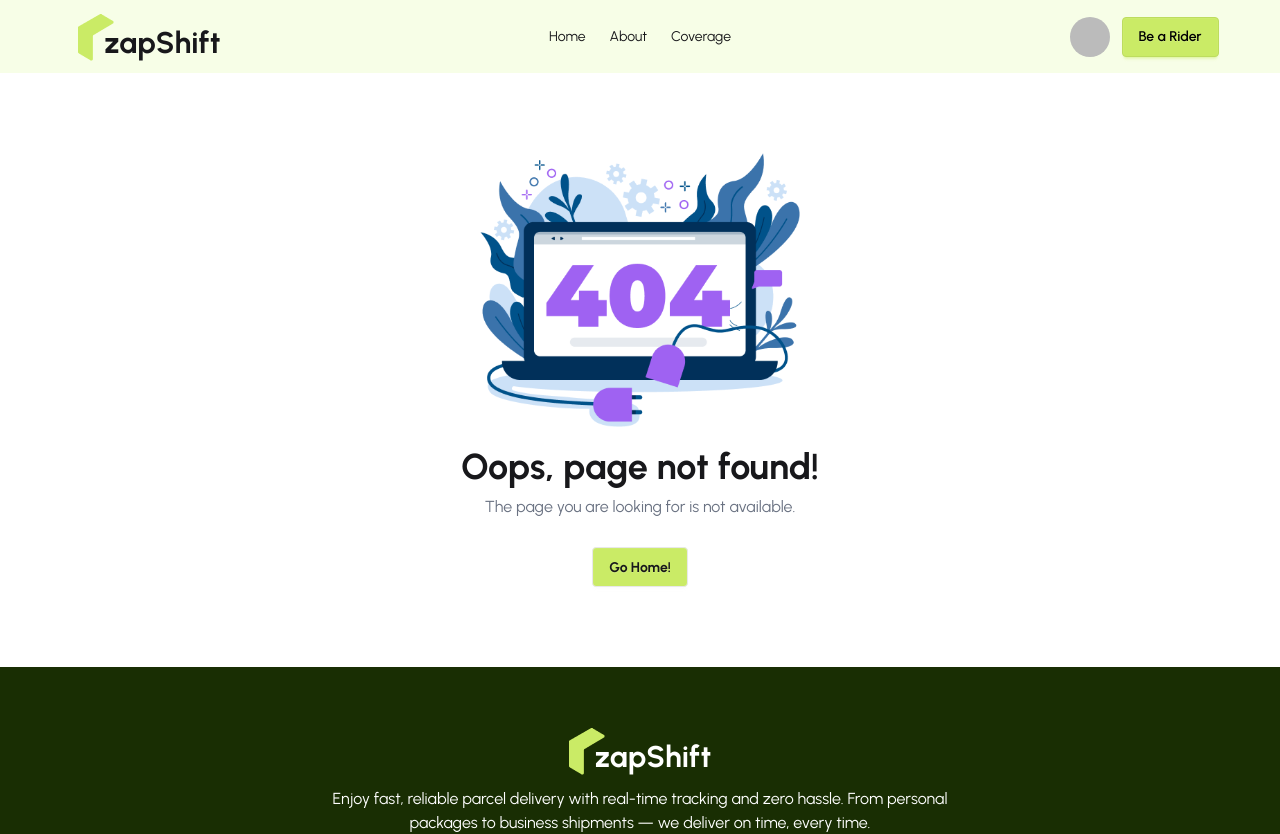
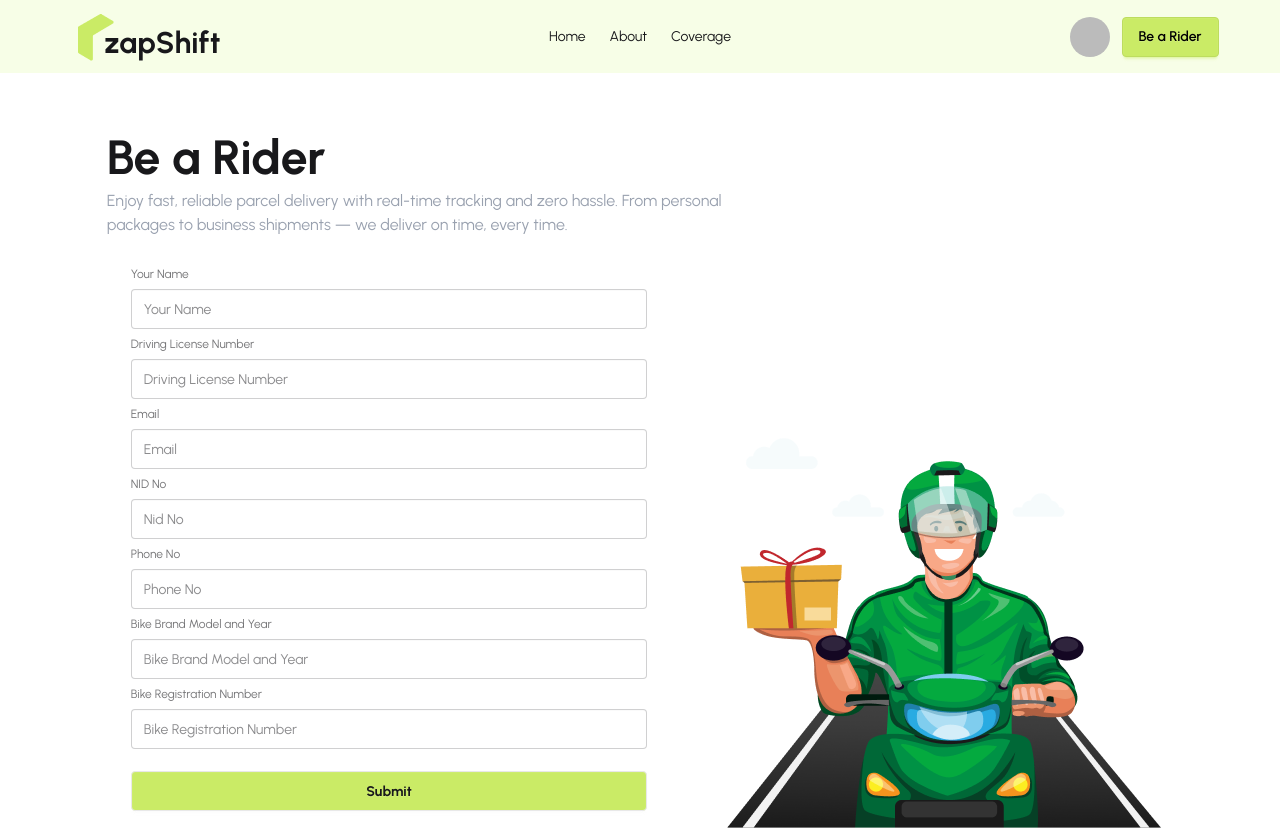
Before and after one commit to lijanahmmed/Zap-Shift-Client, a React (Vite) app: page /be-a-rider in a window 1280 px wide. Shown: the top 834 px of the page. Built offline with nearby package versions, Linux system fonts and the light colour scheme; no server answers; sample sign-in values are in the browser's storage.

Commit message:
added be a rider page and auth loading section

```diff
--- a/src/Context/AuthContext/AuthProvider.jsx
+++ b/src/Context/AuthContext/AuthProvider.jsx
@@ -4,12 +4,14 @@ import {
   createUserWithEmailAndPassword,
   GoogleAuthProvider,
   onAuthStateChanged,
+  sendEmailVerification,
+  sendPasswordResetEmail,
   signInWithEmailAndPassword,
   signInWithPopup,
   signOut,
   updateProfile,
 } from "firebase/auth";
-import { auth } from "../../Firebase/firebase.confiq";
+import { auth } from "../../Firebase/firebase.config";
 
 const googleProvider = new GoogleAuthProvider();
 
@@ -18,24 +20,35 @@ const AuthProvider = ({ children }) => {
   const [loading, setLoading] = useState(true);
 
   const registerUser = (email, password) => {
+    setLoading(true);
     return createUserWithEmailAndPassword(auth, email, password);
   };
   const loginUser = (email, password) => {
+    setLoading(true);
     return signInWithEmailAndPassword(auth, email, password);
   };
   const loginWithGoogle = () => {
+    setLoading(true);
     return signInWithPopup(auth, googleProvider);
   };
   const updateUserProfile = (profile) => {
-    return updateProfile(auth.currentUser, profile)
-  }
+    return updateProfile(auth.currentUser, profile);
+  };
+  const emailVerification = () => {
+    return sendEmailVerification(auth.currentUser);
+  };
+  const forgetPassword = (email) => {
+    return sendPasswordResetEmail(auth, email);
+  };
   const logOutUser = () => {
+    setLoading(true);
     return signOut(auth);
   };
 
   useEffect(() => {
     const unsubscribe = onAuthStateChanged(auth, (currentUser) => {
       setUser(currentUser);
+      setLoading(false);
     });
     return () => {
       unsubscribe();
@@ -50,6 +63,8 @@ const AuthProvider = ({ children }) => {
     loginUser,
     loginWithGoogle,
     updateUserProfile,
+    emailVerification,
+    forgetPassword,
     logOutUser,
   };
 
--- a/src/pages/Auth/Login/Login.jsx
+++ b/src/pages/Auth/Login/Login.jsx
@@ -8,23 +8,37 @@ const Login = () => {
   const {
     register,
     handleSubmit,
+    getValues,
     formState: { errors },
   } = useForm();
-  const { loginUser, loginWithGoogle } = useAuth();
+  const { setLoading, loginUser, loginWithGoogle, forgetPassword } = useAuth();
   const navigate = useNavigate();
   const location = useLocation();
 
   const handleLogin = (data) => {
     loginUser(data.email, data.password)
       .then(() => {
+        setLoading(false);
         toast.success("Log in successful!!");
         navigate(`${location.state ? location.state : "/"}`);
       })
       .catch((error) => toast.error(error.message));
   };
+  const handleForgetPassword = () => {
+    const email = getValues("email");
+    forgetPassword(email)
+      .then(() => {
+        toast.info("Password reset email sent");
+      })
+      .catch((error) => {
+        toast.error(error.message);
+      });
+  };
+
   const handleGoogleLogin = () => {
     loginWithGoogle()
       .then(() => {
+        setLoading(false);
         toast.success("Log in successful!");
         navigate(`${location.state ? location.state : "/"}`);
       })
@@ -63,12 +77,22 @@ const Login = () => {
             )}
 
             <div>
-              <a className="link link-hover">Forgot password?</a>
+              <button
+                type="button"
+                onClick={handleForgetPassword}
+                className="link link-hover"
+              >
+                Forgot password?
+              </button>
             </div>
             <button className="btn mt-4 bg-primary font-bold">Login</button>
             <p>
               Don’t have any account?{" "}
-              <Link to="/register" className="text-green-900 underline">
+              <Link
+                state={location.state}
+                to="/register"
+                className="text-green-900 underline"
+              >
                 Register
               </Link>
             </p>
--- a/src/pages/Auth/Register/Register.jsx
+++ b/src/pages/Auth/Register/Register.jsx
@@ -2,7 +2,7 @@ import React from "react";
 import { useForm } from "react-hook-form";
 import { Link, useLocation, useNavigate } from "react-router";
 import useAuth from "../../../Hook/useAuth";
-import toast from "react-toastify";
+import { toast } from "react-toastify";
 import axios from "axios";
 
 const Register = () => {
@@ -11,7 +11,7 @@ const Register = () => {
     handleSubmit,
     formState: { errors },
   } = useForm();
-  const { registerUser, loginWithGoogle, updateUserProfile } = useAuth();
+  const { setLoading, registerUser, loginWithGoogle, updateUserProfile } = useAuth();
   const navigate = useNavigate();
   const location = useLocation();
 
@@ -31,12 +31,13 @@ const Register = () => {
             photoURL: res.data.data.url,
           };
           updateUserProfile(userprofile)
-            .then()
+            .then(() => {
+              setLoading(false);
+              toast.success("Registration successful!!");
+              navigate(`${location.state ? location.state : "/"}`);
+            })
             .catch((error) => toast.error(error.message));
         });
-
-        toast.success("Registration successful!!");
-        navigate(`${location.state ? location.state : "/"}`);
       })
       .catch((error) => {
         toast.error(error.message);
@@ -45,6 +46,7 @@ const Register = () => {
   const handleGoogleLogin = () => {
     loginWithGoogle()
       .then(() => {
+        setLoading(false);
         toast.success("Registration successful!!");
         navigate(`${location.state ? location.state : "/"}`);
       })
@@ -71,7 +73,7 @@ const Register = () => {
 
             <label className="label">Name</label>
             <input
-              type="name"
+              type="text"
               {...register("name", { required: true })}
               className="input w-full"
               placeholder="Name"
@@ -122,7 +124,11 @@ const Register = () => {
             <button className="btn mt-4 bg-primary font-bold">Register</button>
             <p>
               Already have an account?{" "}
-              <Link to="/login" className="text-green-900 underline">
+              <Link
+                state={location.state}
+                to="/login"
+                className="text-green-900 underline"
+              >
                 Login
               </Link>
             </p>
--- /dev/null
+++ b/src/pages/BeARider/BeARider.jsx
@@ -0,0 +1,121 @@
+import React from "react";
+import agentPending from "../../assets/agent-pending.png";
+import { useForm } from "react-hook-form";
+
+const BeARider = () => {
+  const {
+    register,
+    handleSubmit,
+    formState: { errors },
+  } = useForm();
+
+  const handleRiderSubmit = (data) => {
+    console.log(data);
+  };
+  return (
+    <div className="w-11/12 md:w-10/12 mx-auto mt-15">
+      <h1 className="text-5xl font-bold">Be a Rider</h1>
+      <p className="text-gray-400 mt-2 max-w-2xl">
+        Enjoy fast, reliable parcel delivery with real-time tracking and zero
+        hassle. From personal packages to business shipments — we deliver on
+        time, every time.
+      </p>
+      <div className="flex items-end flex-col lg:flex-row gap-10">
+        <div className="card w-full shrink-0 flex-1">
+          <div className="card-body">
+            <form onSubmit={handleSubmit(handleRiderSubmit)}>
+              <fieldset className="fieldset">
+                <label className="label">Your Name</label>
+                <input
+                  type="text"
+                  {...register("name", { required: true })}
+                  className="input w-full"
+                  placeholder="Your Name"
+                />
+                {errors.name?.type === "required" && (
+                  <p className="text-red-500">Name is required</p>
+                )}
+
+                <label className="label">Driving License Number</label>
+                <input
+                  type="number"
+                  {...register("license", { required: true })}
+                  className="input w-full"
+                  placeholder="Driving License Number"
+                />
+                {errors.license?.type === "required" && (
+                  <p className="text-red-500">
+                    Driving License Number is required
+                  </p>
+                )}
+
+                <label className="label">Email</label>
+                <input
+                  type="email"
+                  {...register("email", { required: true })}
+                  className="input w-full"
+                  placeholder="Email"
+                />
+                {errors.email?.type === "required" && (
+                  <p className="text-red-500">Email is required</p>
+                )}
+
+                <label className="label">NID No</label>
+                <input
+                  type="number"
+                  {...register("nid", { required: true })}
+                  className="input w-full"
+                  placeholder="Nid No"
+                />
+                {errors.nid?.type === "required" && (
+                  <p className="text-red-500">Nid No is required</p>
+                )}
+
+                <label className="label">Phone No</label>
+                <input
+                  type="number"
+                  {...register("phone", { required: true })}
+                  className="input w-full"
+                  placeholder="Phone No"
+                />
+                {errors.phone?.type === "required" && (
+                  <p className="text-red-500">Phone No is required</p>
+                )}
+
+                <label className="label">Bike Brand Model and Year</label>
+                <input
+                  type="text"
+                  {...register("model", { required: true })}
+                  className="input w-full"
+                  placeholder="Bike Brand Model and Year"
+                />
+                {errors.model?.type === "required" && (
+                  <p className="text-red-500">Bike Brand Model and Year is required</p>
+                )}
+                <label className="label">Bike Registration Number</label>
+                <input
+                  type="number"
+                  {...register("registration", { required: true })}
+                  className="input w-full"
+                  placeholder="Bike Registration Number"
+                />
+                {errors.registration?.type === "required" && (
+                  <p className="text-red-500">Bike Registration Number is required</p>
+                )}
+
+                <button className="btn bg-primary font-bold mt-4">
+                  Submit
+                </button>
+              </fieldset>
+            </form>
+          </div>
+        </div>
+        <div>
+          <img src={agentPending} alt="" />
+        </div>
+      </div>
+    </div>
+  );
+};
+
+export default BeARider;
--- a/src/pages/Shared/NavBar/NavBar.jsx
+++ b/src/pages/Shared/NavBar/NavBar.jsx
@@ -1,11 +1,13 @@
 import React from "react";
 import Logo from "../../../components/Logo/Logo";
-import { Link, NavLink } from "react-router";
+import { Link, NavLink, useNavigate } from "react-router";
 import useAuth from "../../../Hook/useAuth";
 import { toast } from "react-toastify";
 
 const NavBar = () => {
-  const { user, logOutUser } = useAuth();
+  const { user, loading, logOutUser } = useAuth();
+  const navigate = useNavigate();
+  console.log(user);
   const links = (
     <>
       <li>
@@ -44,6 +46,7 @@ const NavBar = () => {
     logOutUser()
       .then(() => {
         toast.info("Log out!!");
+        navigate("/");
       })
       .catch((error) => {
         toast.error(error.message);
@@ -56,7 +59,7 @@ const NavBar = () => {
           <div tabIndex={0} role="button" className="btn btn-ghost lg:hidden">
             <svg
               xmlns="http://www.w3.org/2000/svg"
-              className="h-5 w-5"
+              className="h-5 w-5 -ml-5"
               fill="none"
               viewBox="0 0 24 24"
               stroke="currentColor"
@@ -86,7 +89,9 @@ const NavBar = () => {
       </div>
       <div className="navbar-end">
         <div>
-          {user ? (
+          {loading ? (
+            <span className="loading loading-spinner loading-xl"></span>
+          ) : user ? (
             <div className="flex gap-2 items-center">
               <div className="dropdown dropdown-end">
                 <div tabIndex={0} role="button" className="m-1">
@@ -113,7 +118,7 @@ const NavBar = () => {
                 </ul>
               </div>
               <div>
-                <Link className="btn btn-primary text-black">Be a Rider</Link>
+                <Link to="/be-a-rider" className="btn btn-primary text-black">Be a Rider</Link>
               </div>
             </div>
           ) : (
--- a/src/routes/router.jsx
+++ b/src/routes/router.jsx
@@ -11,6 +11,8 @@ import Team from "../pages/About/Team/Team";
 import AuthLayout from "../layouts/AuthLayout";
 import Login from "../pages/Auth/Login/Login";
 import Register from "../pages/Auth/Register/Register";
+import PrivateRoute from "./PrivateRoute";
+import BeARider from "../pages/BeARider/BeARider";
 
 export const router = createBrowserRouter([
   {
@@ -53,6 +55,14 @@ export const router = createBrowserRouter([
         loader: () => fetch("/serviceCenters.json").then((res) => res.json()),
       },
       {
+        path: "/be-a-rider",
+        element: (
+          <PrivateRoute>
+            <BeARider></BeARider>
+          </PrivateRoute>
+        ),
+      },
+      {
         path: "*",
         Component: ErrorPage,
       },
```
Also changed, not shown: src/Firebase/firebase.config.js (renamed from src/Firebase/firebase.confiq.js).
